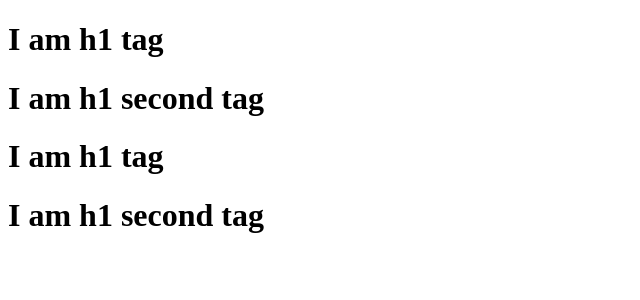
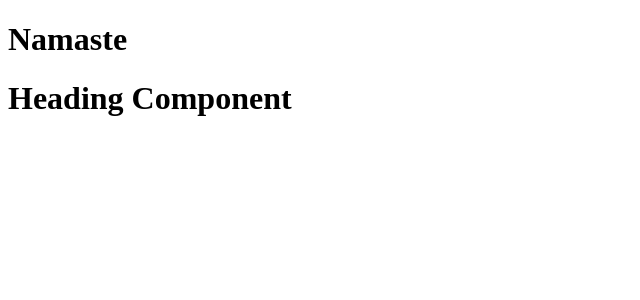
Before and after one commit to KarthickSakthi/food-soon-app, a React (Vite) app: page / in a window 1280 px wide. Shown: the top 300 px of the page, without its empty margins (0-640 px from the left). Built offline with nearby package versions, Linux system fonts and the light colour scheme.

Commit message:
Component added

```diff
--- a/App.js
+++ b/App.js
@@ -21,12 +21,13 @@
 import React from "react";
 import  ReactDOM  from "react-dom/client";
 
-const heading = React.createElement("h1",{id:"heading",xyz:"tag"},"hello world from react");
-const container = React.createElement("div",{id:"parent",xyz:"tag"},
-[React.createElement("div",{id:"child"},
-[React.createElement("h1",{},"I am h1 tag"),React.createElement("h1",{},"I am h1 second tag")])] ,
-[React.createElement("div",{id:"child"},
-[React.createElement("h1",{},"I am h1 tag"),React.createElement("h1",{},"I am h1 second tag")])]);
-console.log("heading", heading);
+const Title = ()=>(<div><h1>Namaste</h1></div>) // react Element
 const root = ReactDOM.createRoot(document.getElementById("root"));
-root.render(container);
+
+const HeadingComponent = ()=>(
+    <div>
+    {Title()}
+    <h1>Heading Component</h1>
+    </div>
+)
+root.render(<HeadingComponent/>);
```
